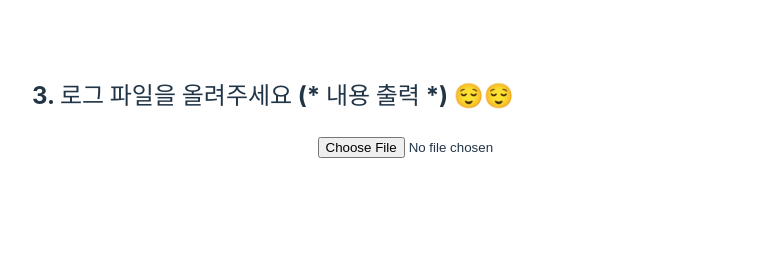
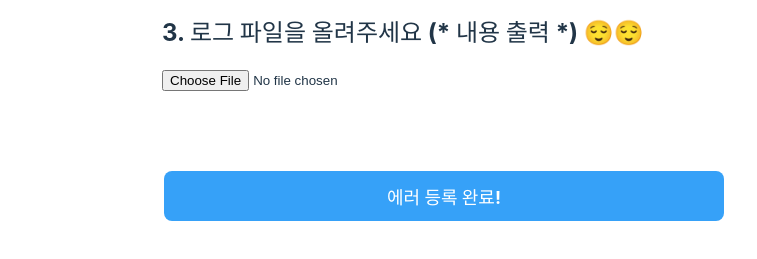
Before and after one commit to hyunho4532/errorfind, a React (Vite) app in the folder frontend/: page /error/write in a window 1280 px wide. Shown: the part 517-776 px from the top of the page, without its empty margins (196-953 px from the left). Built offline with nearby package versions, Linux system fonts and the light colour scheme; no server answers; a small style sheet from the web is missing.

Commit message:
2024-04-10 에러 작성 글 구현 중 (Recoil 리팩토링 수정 완료)

```diff
--- /dev/null
+++ b/frontend/src/component/ErrorInsertButton.tsx
@@ -0,0 +1,24 @@
+import { useRecoilValue } from 'recoil'
+import '../view/write/scss/component/Button.scss'
+import { ErrorBoard } from '../model/ErrorBoard'
+import { errorBoard } from '../recoil/Atom'
+
+function ErrorInsertButton() {
+
+    const errorBoardData = useRecoilValue<ErrorBoard>(errorBoard);
+
+    const errorInsertButton = () => {
+        console.log(errorBoardData.selectedPlatformData);
+        console.log(errorBoardData.errorTypeData);
+        console.log(errorBoardData.errorFileData);
+    }
+
+    return (
+        <button className ="error-insert-button" onClick={errorInsertButton}>
+            에러 등록 완료!
+        </button>
+    )
+}
+
+
+export default ErrorInsertButton
--- /dev/null
+++ b/frontend/src/model/ErrorBoard.tsx
@@ -0,0 +1,5 @@
+export interface ErrorBoard {
+    selectedPlatformData: string;
+    errorTypeData: string;
+    errorFileData: string;
+}
--- a/frontend/src/recoil/Atom.tsx
+++ b/frontend/src/recoil/Atom.tsx
@@ -1,11 +1,11 @@
 import { atom } from "recoil";
+import { ErrorBoard } from "../model/ErrorBoard";
 
-export const selectedPlatformState = atom ({
-    key: "selectedPlatform",
-    default: ""
-})
-
-export const selectedErrorTypeState = atom ({
-    key: "selectedErrorType",
-    default: ""
-})
+export const errorBoard = atom<ErrorBoard>({
+    key: "errorBoard",
+    default: {
+        selectedPlatformData: "",
+        errorTypeData: "",
+        errorFileData: ""
+    }
+});
--- a/frontend/src/view/write/errorWriteBoard.tsx
+++ b/frontend/src/view/write/errorWriteBoard.tsx
@@ -2,6 +2,7 @@ import '@toast-ui/editor/dist/toastui-editor.css';
 import FirstGroup from './group/FirstGroup';
 import SecondGroup from './group/SecondGroup';
 import ThirdGroup from './group/ThirdGroup';
+import ErrorInsertButton from '../../component/ErrorInsertButton';
 
 function errorWriteBoard() {
 
@@ -12,6 +13,8 @@ function errorWriteBoard() {
             <SecondGroup />
 
             <ThirdGroup />
+
+            <ErrorInsertButton />
         </>
     )
 }
--- a/frontend/src/view/write/group/FirstGroup.tsx
+++ b/frontend/src/view/write/group/FirstGroup.tsx
@@ -2,12 +2,14 @@ import {ChangeEvent, useEffect, useState} from "react";
     import axios from "axios";
     import '../scss/ErrorWirteBoard.scss';
     import {useRecoilState} from "recoil";
-import {selectedPlatformState} from "../../../recoil/Atom.tsx";
+    import {errorBoard} from "../../../recoil/Atom.tsx";
+    import { ErrorBoard } from "../../../model/ErrorBoard.tsx";
 
     function FirstGroup() {
 
         const [platformData, setPlatformData] = useState([]);
-    const [selectedPlatformData, setSelectedPlatformData] = useRecoilState(selectedPlatformState)
+
+        const [errorBoardData, setErrorBoardData] = useRecoilState<ErrorBoard>(errorBoard)
 
         useEffect(() => {
             axios.post("http://localhost:50000/platformData")
@@ -20,12 +22,10 @@ function FirstGroup() {
 
         }, []);
 
-    useEffect(() => {
-        console.log(selectedPlatformData);
-    }, [selectedPlatformData]);
+        const handleSelectChange = (e: ChangeEvent<HTMLSelectElement>) => {
+            const newSelectedPlatformData: string = e.target.value;
 
-    const handleSelectChange = (e: ChangeEvent<HTMLSelectElement>) => {
-        setSelectedPlatformData(e.target.value);
+            setErrorBoardData({ ...errorBoardData, selectedPlatformData: newSelectedPlatformData });
         }
 
         const FirstGroup = () => {
@@ -33,7 +33,7 @@ function FirstGroup() {
                 <div className="error-write-board-component-first-group">
                     <h2 className="error-write-board-component-where-title">1. 에러가 어디에서 발생했나요? 🤔🤔</h2>
                     <div className="selectBox">
-                    <select name="fruits" className="select" value={selectedPlatformData} onChange={handleSelectChange}>
+                        <select name="fruits" className="select" value={errorBoardData.selectedPlatformData} onChange={handleSelectChange}>
                             { platformData.map((value) => <option>{value}</option>) }
                         </select>
                     </div>
--- a/frontend/src/view/write/group/SecondGroup.tsx
+++ b/frontend/src/view/write/group/SecondGroup.tsx
@@ -2,12 +2,13 @@ import {ChangeEvent, useEffect, useState} from "react";
 import axios from "axios";
 import '../scss/ErrorWirteBoard.scss';
 import {useRecoilState} from "recoil";
-import {selectedErrorTypeState} from "../../../recoil/Atom.tsx";
+import { ErrorBoard } from "../../../model/ErrorBoard";
+import { errorBoard } from "../../../recoil/Atom";
 
 function SecondGroup() {
 
     const [errorTypeData, setErrorTypeData] = useState([]);
-    const [selectedErrorTypeData, setSelectedErrorTypeData] = useRecoilState(selectedErrorTypeState)
+    const [errorBoardData, setErrorBoardData] = useRecoilState<ErrorBoard>(errorBoard)
 
     useEffect(() => {
         axios.post("http://localhost:50000/errorTypeData")
@@ -21,13 +22,10 @@ function SecondGroup() {
     }, []);
 
 
-    useEffect(() => {
-        console.log(selectedErrorTypeData);
-    }, [selectedErrorTypeData]);
+    const handleSelectChange = (e: ChangeEvent<HTMLSelectElement>) => {
+        const errorTypeData = e.target.value;
 
-
-    const handleSelectChange = (e: ChangeEvent<HTMLSelectElement>) => {
-        setSelectedErrorTypeData(e.target.value);
+        setErrorBoardData ({ ...errorBoardData, errorTypeData: errorTypeData });
     }
 
     const SecondGroup = () => {
@@ -35,8 +33,8 @@ function SecondGroup() {
             <div className="error-write-board-component-second-group">
                 <h2 className="error-write-board-component-kind">2. 에러 종류를 선택해주세요 😏😏</h2>
                 <div className="selectBox">
-                    <select name="fruits" className="select" onChange={handleSelectChange}>
-                    { errorTypeData.map((value) => <option>{value}</option> )}
+                    <select name="fruits" className="select" value={errorBoardData.errorTypeData} onChange={handleSelectChange}>
+                        { errorTypeData.map((value) => <option>{value}</option> )}
                     </select>
                 </div>
             </div>
--- a/frontend/src/view/write/group/ThirdGroup.tsx
+++ b/frontend/src/view/write/group/ThirdGroup.tsx
@@ -1,24 +1,23 @@
-import {useEffect, useState} from "react";
+import {useEffect} from "react";
 import '../scss/ErrorWirteBoard.scss';
+import { useRecoilState } from "recoil";
+import { errorBoard } from "../../../recoil/Atom";
+import { ErrorBoard } from "../../../model/ErrorBoard";
 
 function ThirdGroup() {
 
+    const [errorBoardData, setErrorBoardData] = useRecoilState<ErrorBoard>(errorBoard);
+
     const FileUpload = () => {
-
-        const [fileContent, setFileContent] = useState<string>('');
-
-        useEffect(() => {
-            console.log(fileContent);
-
-        }, [fileContent])
 
         const handleFileUpload = (event: React.ChangeEvent<HTMLInputElement>) => {
             const file = event.target.files?.[0];
             const reader = new FileReader();
 
             reader.onload = () => {
-                const content = reader.result as string;
-                setFileContent(content);
+                const errorFileData = reader.result as string;
+
+                setErrorBoardData({ ...errorBoardData, errorFileData: errorFileData });
             }
 
             reader.readAsText(file!);
@@ -29,7 +28,7 @@ function ThirdGroup() {
                 <h2 className="error-write-board-component-error-title">3. 로그 파일을 올려주세요 (* 내용 출력 *) 😌😌</h2>
                 <form>
                     <input
-                        className="error-write-board-component-error+"
+                        className="error-write-board-component-error"
                         type="file"
                         name="file"
                         onChange={handleFileUpload}
--- /dev/null
+++ b/frontend/src/view/write/scss/component/Button.scss
@@ -0,0 +1,13 @@
+.error-insert-button {
+    width: 560px;
+    height: 50px;
+
+    margin-top: 80px;
+
+    text-align: center;
+    font-size: 18px;
+    font-weight: bold;
+    color: white;
+
+    background-color: #36a1f8;
+}
--- a/frontend/src/view/write/scss/errorWirteBoard.scss
+++ b/frontend/src/view/write/scss/errorWirteBoard.scss
@@ -1,7 +1,6 @@
 @import 'component/SelectBox.scss';
 
 .error-write-board-component-first-group {
-  margin-right: 260px;
 
   .error-write-board-component-where-title {
     text-align: left;
```
Lines whose indentation alone changed are shown as unchanged.
